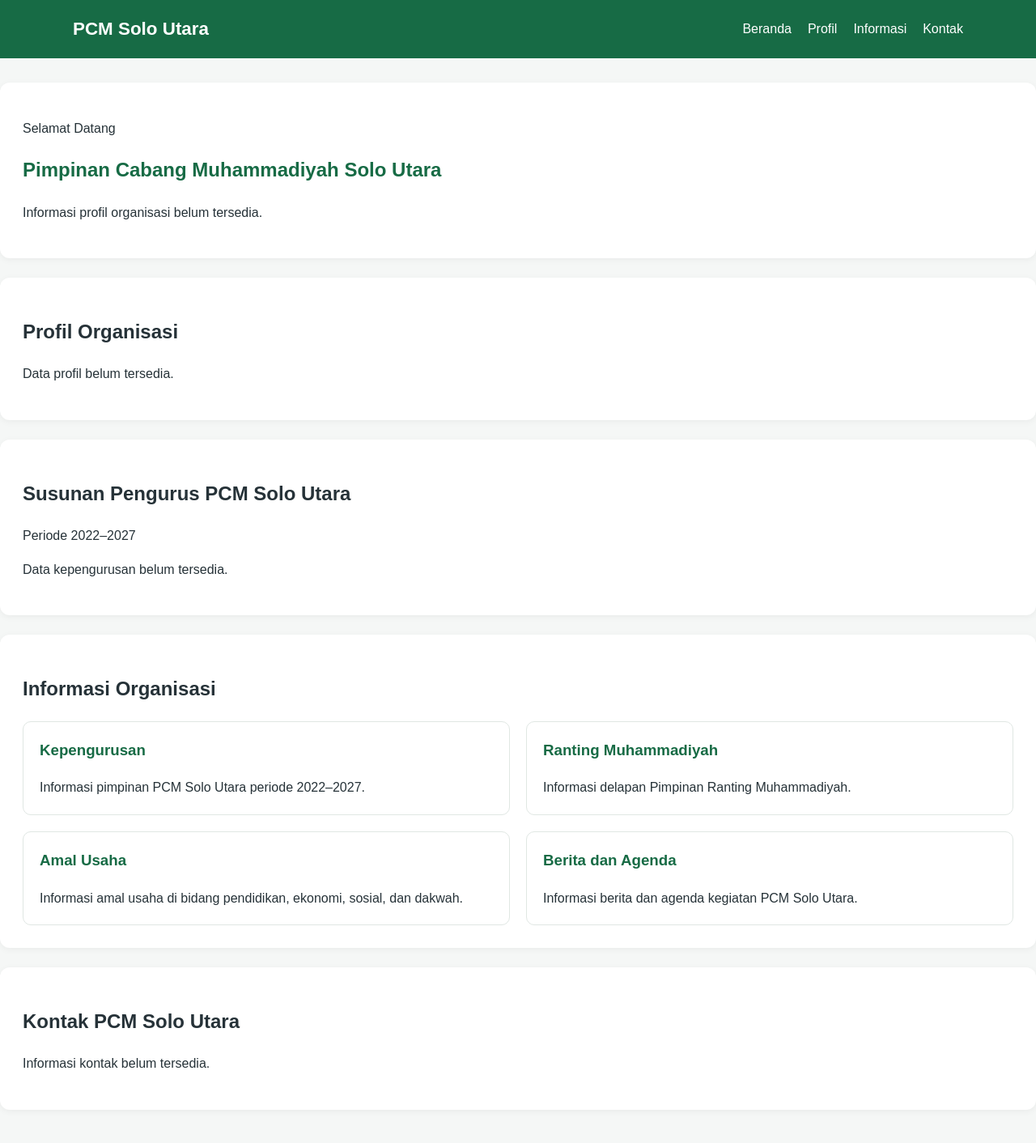
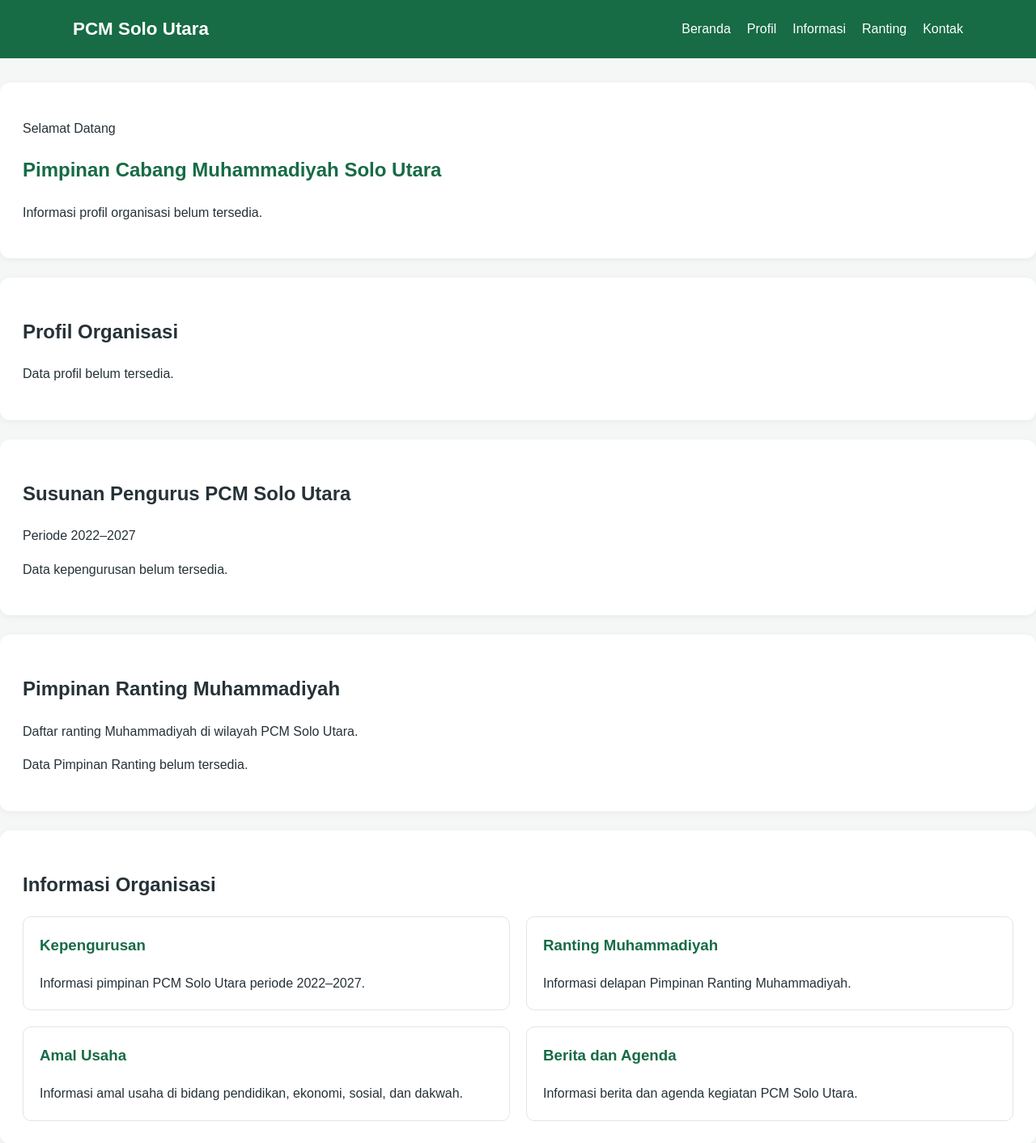
Before and after one commit to Intankartika427/pcm-django, a Django app: page / in a window 1280 px wide. Shown: the top 1412 px of the page at 81% size. Run offline with Django 5.2, Linux system fonts and the light colour scheme; data that the repository does not hold is empty.

Commit message:
Add PCM branch leadership information

```diff
--- a/website/templates/website/base.html
+++ b/website/templates/website/base.html
@@ -22,6 +22,7 @@
                 <a href="{% url 'website:home' %}">Beranda</a>
                 <a href="{% url 'website:home' %}#profil">Profil</a>
                 <a href="{% url 'website:home' %}#informasi">Informasi</a>
+                <a href="{% url 'website:home' %}#ranting">Ranting</a>
                 <a href="{% url 'website:home' %}#kontak">Kontak</a>
             </nav>
         </div>
--- a/website/templates/website/home.html
+++ b/website/templates/website/home.html
@@ -76,6 +76,36 @@
     {% endif %}
 </section>
 
+<section id="ranting" class="content-section">
+    <h2>Pimpinan Ranting Muhammadiyah</h2>
+    <p>Daftar ranting Muhammadiyah di wilayah PCM Solo Utara.</p>
+
+    {% if daftar_ranting %}
+        <div class="info-grid">
+            {% for ranting in daftar_ranting %}
+                <article class="info-card">
+                    <h3>{{ ranting.nama }}</h3>
+
+                    {% if ranting.ketua %}
+                        <p><strong>Ketua:</strong> {{ ranting.ketua }}</p>
+                    {% endif %}
+
+                    {% if ranting.alamat %}
+                        <p><strong>Alamat:</strong> {{ ranting.alamat|linebreaksbr }}</p>
+                    {% endif %}
+
+                    {% if ranting.telepon %}
+                        <p><strong>Telepon:</strong> {{ ranting.telepon }}</p>
+                    {% endif %}
+                </article>
+            {% endfor %}
+        </div>
+    {% else %}
+        <p>Data Pimpinan Ranting belum tersedia.</p>
+    {% endif %}
+</section>
+
+
 <section id="informasi" class="content-section">
     <h2>Informasi Organisasi</h2>
 
--- a/website/views.py
+++ b/website/views.py
@@ -1,15 +1,17 @@
 
 from django.shortcuts import render
-from .models import ProfilOrganisasi, Pimpinan
+from .models import ProfilOrganisasi, Pimpinan, PimpinanRanting
 
 
 def home(request):
     profil = ProfilOrganisasi.objects.first()
     daftar_pimpinan = Pimpinan.objects.all()
+    daftar_ranting = PimpinanRanting.objects.all()
 
     context = {
         "profil": profil,
         "daftar_pimpinan": daftar_pimpinan,
+        "daftar_ranting": daftar_ranting,
     }
 
     return render(request, "website/home.html", context)
```
Also changed, not shown: website/admin.py (+7 -1 lines), website/models.py (+16 -0 lines), website/migrations/0003_pimpinanranting.py (added), website/migrations/0004_remove_pimpinanranting_deskripsi_and_more.py (added).
